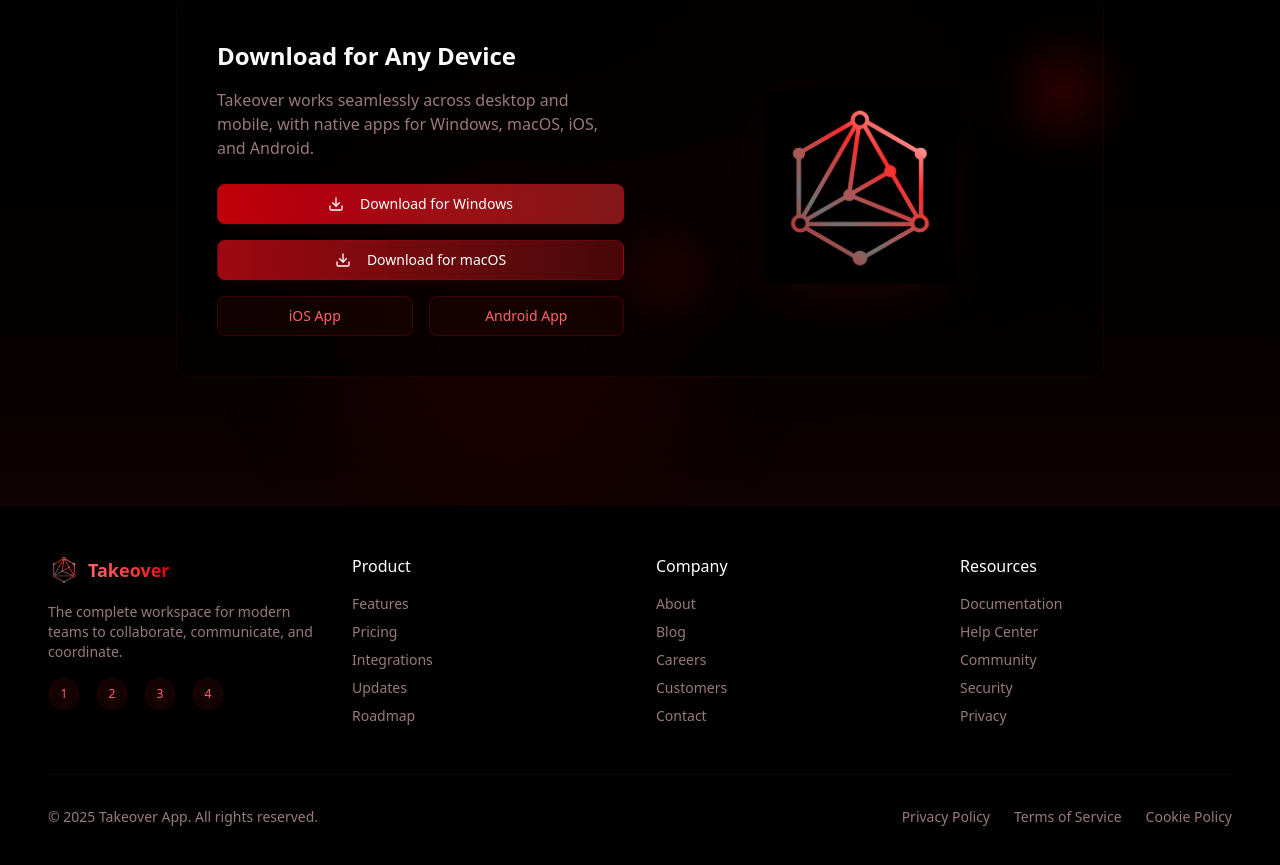
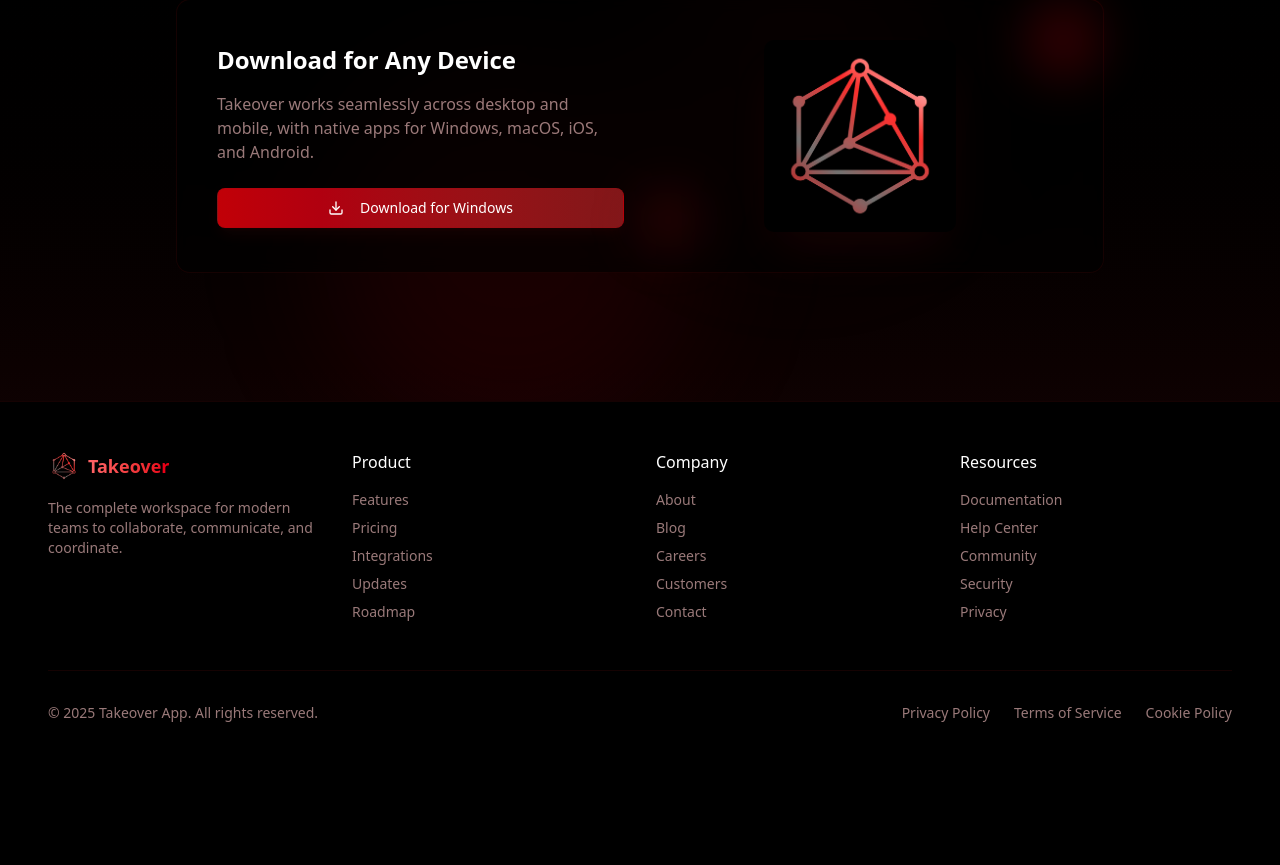
Before and after one commit to aalibrahimi/cwa_takeover, a Next.js app: page / in a window 1280 px wide. Shown: the part 3423-4288 px from the top of the page. After the commit the page ends 4194 px from the top, so only its background shows below. Built offline with nearby package versions, Linux system fonts and the light colour scheme.

Commit message:
Made ready for first deployment

```diff
--- a/src/app/page.tsx
+++ b/src/app/page.tsx
@@ -243,7 +243,7 @@ export default function LandingPage() {
                       text-white border border-red-800/30 shadow-lg shadow-red-950/20 px-8"
                   >
                     <Download className="mr-2 h-5 w-5" />
-                    <Link href="https://github.com/CodeWithAli-Co/CWA-TakeOver/releases/download/v1.0.0/CWA.TakeOver_1.0.0_x64_en-US.msi">
+                    <Link href="https://github.com/CodeWithAli-Co/CWA-TakeOver/releases/latest" target="_blank">
                       Download Now
                     </Link>
                   </Button>
@@ -644,11 +644,11 @@ export default function LandingPage() {
                       text-white border border-red-800/30 shadow-lg shadow-red-950/20"
                   >
                     <Download className="mr-2 h-5 w-5" />
-                    <Link href="https://github.com/CodeWithAli-Co/CWA-TakeOver/releases/download/v1.0.0/CWA.TakeOver_1.0.0_x64_en-US.msi">
+                    <Link href="https://github.com/CodeWithAli-Co/CWA-TakeOver/releases/latest" target="_blank">
                       Download for Windows
                     </Link>
                   </Button>
-                  <Button
+                  {/* <Button
                     size="lg"
                     className="w-full bg-gradient-to-r from-red-800 to-red-950 hover:from-red-700 hover:to-red-900
                       text-white border border-red-800/30 shadow-lg shadow-red-950/20"
@@ -671,7 +671,7 @@ export default function LandingPage() {
                     >
                       Android App
                     </Button>
-                  </div>
+                  </div> */}
                 </div>
               </div>
 
@@ -725,7 +725,7 @@ export default function LandingPage() {
               </p>
               <div className="flex space-x-4">
                 {/* Social icons placeholders */}
-                {[1, 2, 3, 4].map((i) => (
+                {/* {[1, 2, 3, 4].map((i) => (
                   <a
                     key={i}
                     href="#"
@@ -733,7 +733,7 @@ export default function LandingPage() {
                   >
                     <span className="text-xs text-red-400">{i}</span>
                   </a>
-                ))}
+                ))} */}
               </div>
             </div>
 
```
